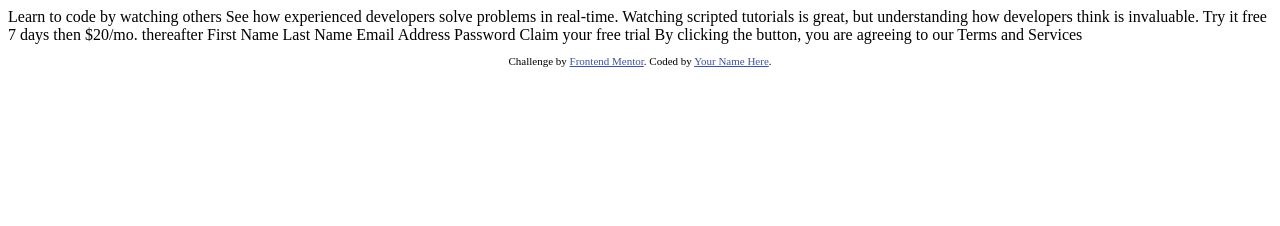
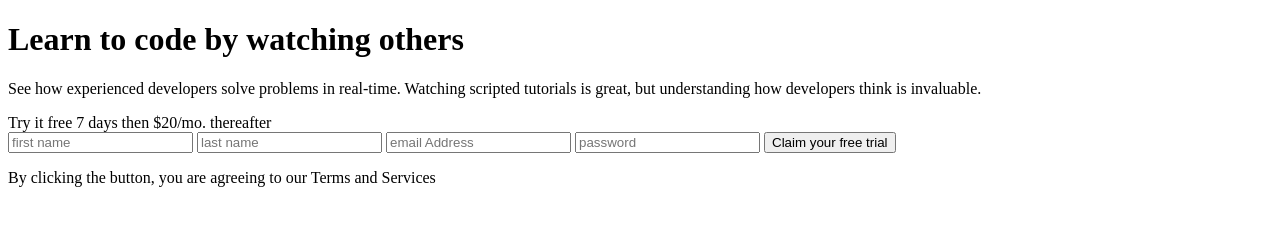
Before and after one commit to Kudzanayi-Dzvairo/intro-signup-form, a plain HTML site: page index.html in a window 1280 px wide. Drawn offline with Linux system fonts and the light colour scheme.

Commit message:
sign up html

```diff
--- a/index.html
+++ b/index.html
@@ -9,14 +9,36 @@
   <title>Frontend Mentor | Intro component with sign up form</title>
 
   <!-- Feel free to remove these styles or customise in your own stylesheet 👍 -->
-  <style>
+  <!-- <style>
     .attribution { font-size: 11px; text-align: center; }
     .attribution a { color: hsl(228, 45%, 44%); }
-  </style>
+  </style> -->
 </head>
 <body>
+  <div class="main">
+    <div class="title">
+      <h1>  Learn to code by watching others </h1>
+      <p class="text">  See how experienced developers solve problems in real-time. Watching scripted tutorials is great,
+        but understanding how developers think is invaluable. </p>
+    </div>
+    <div class="form">
+      <div class="banner">
+        Try it free 7 days then $20/mo. thereafter
+      </div>
+      <div id="form">
+        <form action="">
+        <input type="text" class="input" placeholder="first name">
+        <input type="text" class="input" placeholder="last name">
+        <input type="text" class="input" placeholder="email Address">
+        <input type="text" class="input" placeholder="password">
+        <button>Claim your free trial </button>
+        <p> By clicking the button, you are agreeing to our Terms and Services</p>
+        </form>
+      </div>
+    </div>
+  </div>
 
-  Learn to code by watching others
+  <!-- Learn to code by watching others
 
   See how experienced developers solve problems in real-time. Watching scripted tutorials is great,
   but understanding how developers think is invaluable.
@@ -28,15 +50,15 @@
   Email Address
   Password
 
-  Claim your free trial
+  Claim your free trial  -->
 
-  By clicking the button, you are agreeing to our Terms and Services
+
 
   <footer>
-    <p class="attribution">
+    <!-- <p class="attribution">
       Challenge by <a href="https://www.frontendmentor.io?ref=challenge" target="_blank">Frontend Mentor</a>.
       Coded by <a href="#">Your Name Here</a>.
-    </p>
+    </p> -->
   </footer>
 </body>
 </html>
--- /dev/null
+++ b/style.css
@@ -0,0 +1,31 @@
+
+* {
+    padding: 0;
+    margin: 0;
+    box-sizing: border-box;
+}
+
+/* ### Primary
+
+- Red: hsl(0, 100%, 74%)
+- Green: hsl(154, 59%, 51%)
+
+### Accent
+
+- Blue: hsl(248, 32%, 49%)
+
+### Neutral
+
+- Dark Blue: hsl(249, 10%, 26%)
+- Grayish Blue: hsl(246, 25%, 77%)
+
+## Typography
+
+### Body Copy
+
+- Font size: 16px
+
+### Font
+
+- Family: [Poppins](https://fonts.google.com/specimen/Poppins)
+- Weights: 400, 500, 600, 700 */
```
